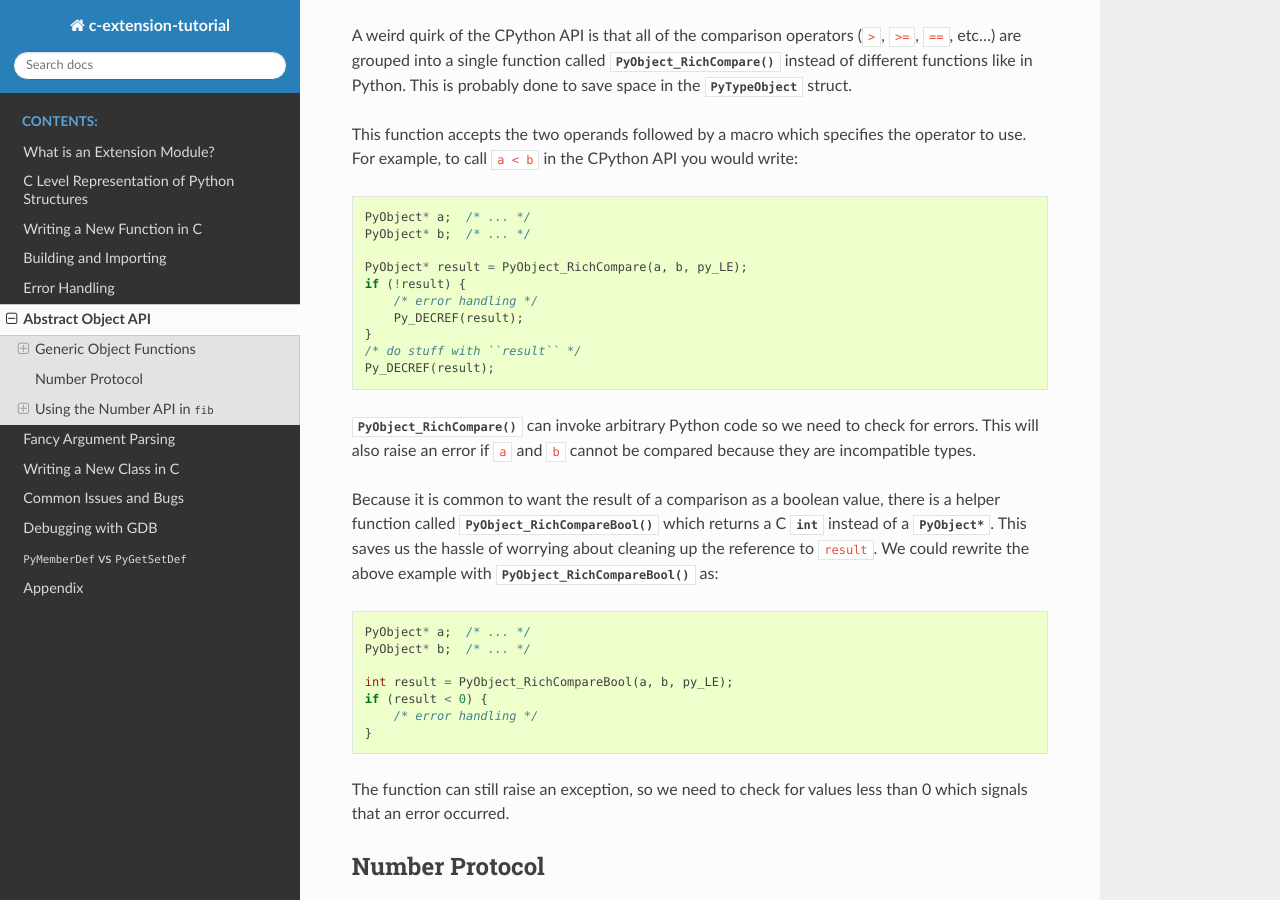
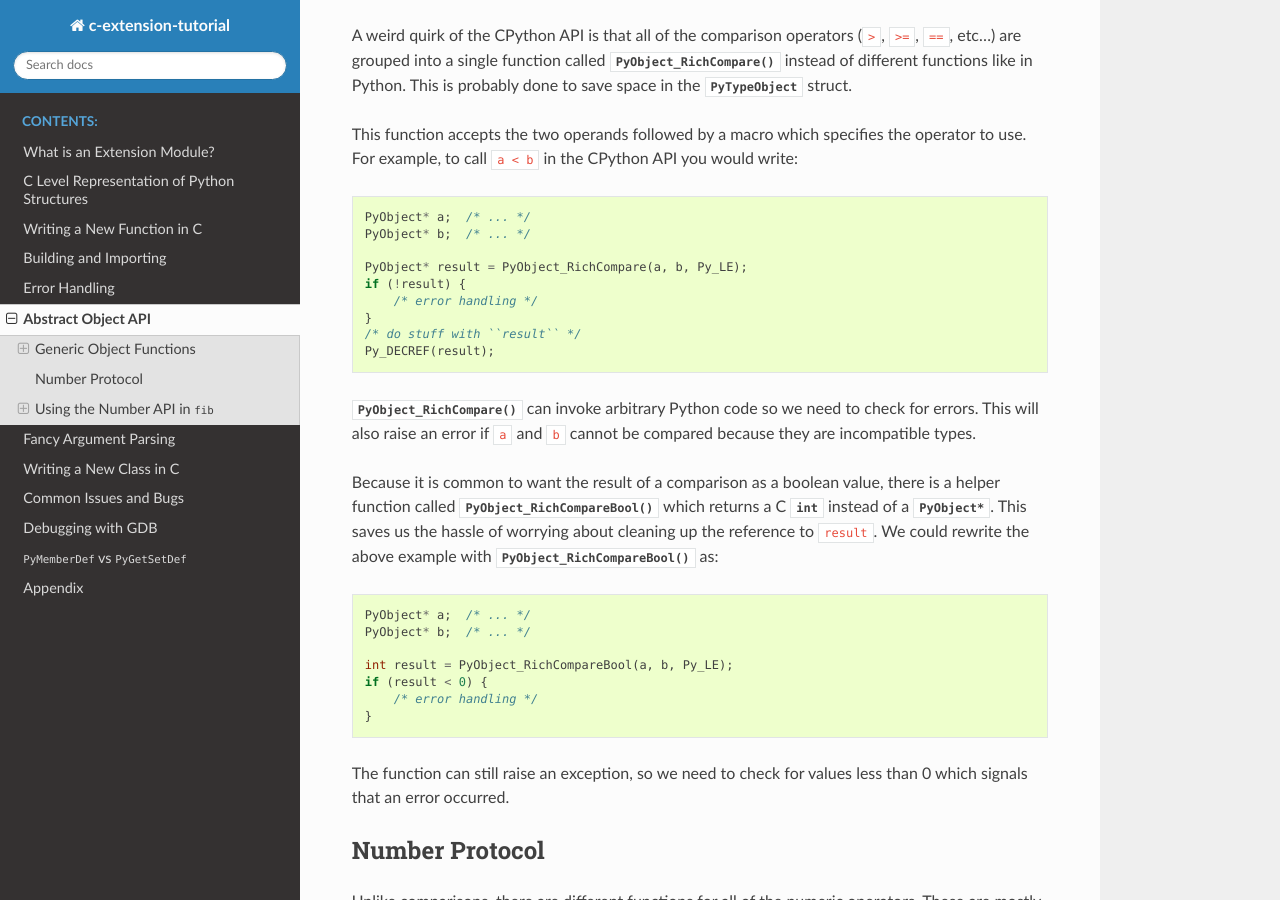
Before and after one commit to llllllllll/c-extension-tutorial, a Sphinx documentation site: the page built from tutorial/source/abstract-api.rst, in a window 1280 px wide and 900 px high, scrolled down 775 px. Built offline with Sphinx 7.4.7 and the Read the Docs theme 2.0.0, drawn with Linux system fonts in a browser that asks for light colours.

Commit message:
BUG: fix issues in abstract api code examples

```diff
--- a/tutorial/source/abstract-api.rst
+++ b/tutorial/source/abstract-api.rst
@@ -48,10 +48,9 @@
    PyObject* a;  /* ... */
    PyObject* b;  /* ... */
 
-   PyObject* result = PyObject_RichCompare(a, b, py_LE);
+   PyObject* result = PyObject_RichCompare(a, b, Py_LE);
    if (!result) {
        /* error handling */
-       Py_DECREF(result);
    }
    /* do stuff with ``result`` */
    Py_DECREF(result);
@@ -71,7 +70,7 @@
    PyObject* a;  /* ... */
    PyObject* b;  /* ... */
 
-   int result = PyObject_RichCompareBool(a, b, py_LE);
+   int result = PyObject_RichCompareBool(a, b, Py_LE);
    if (result < 0) {
        /* error handling */
    }
```
